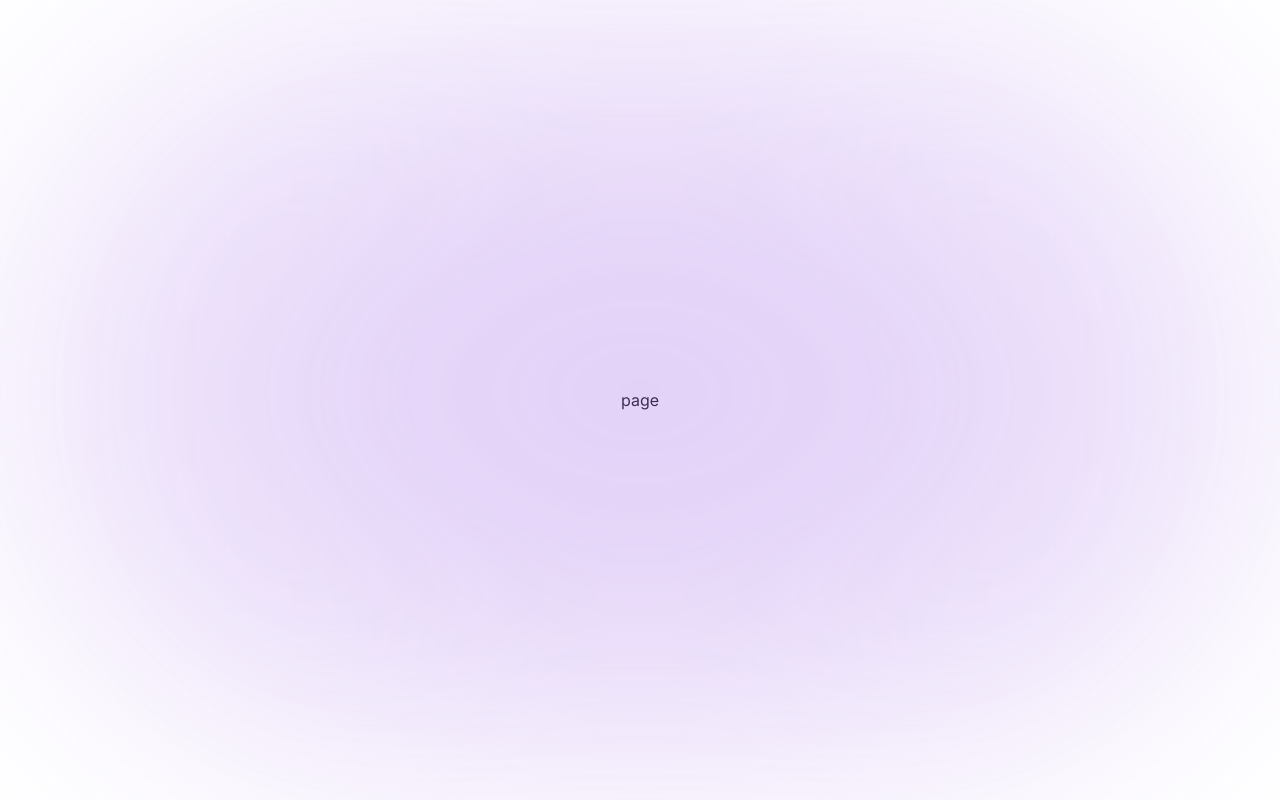
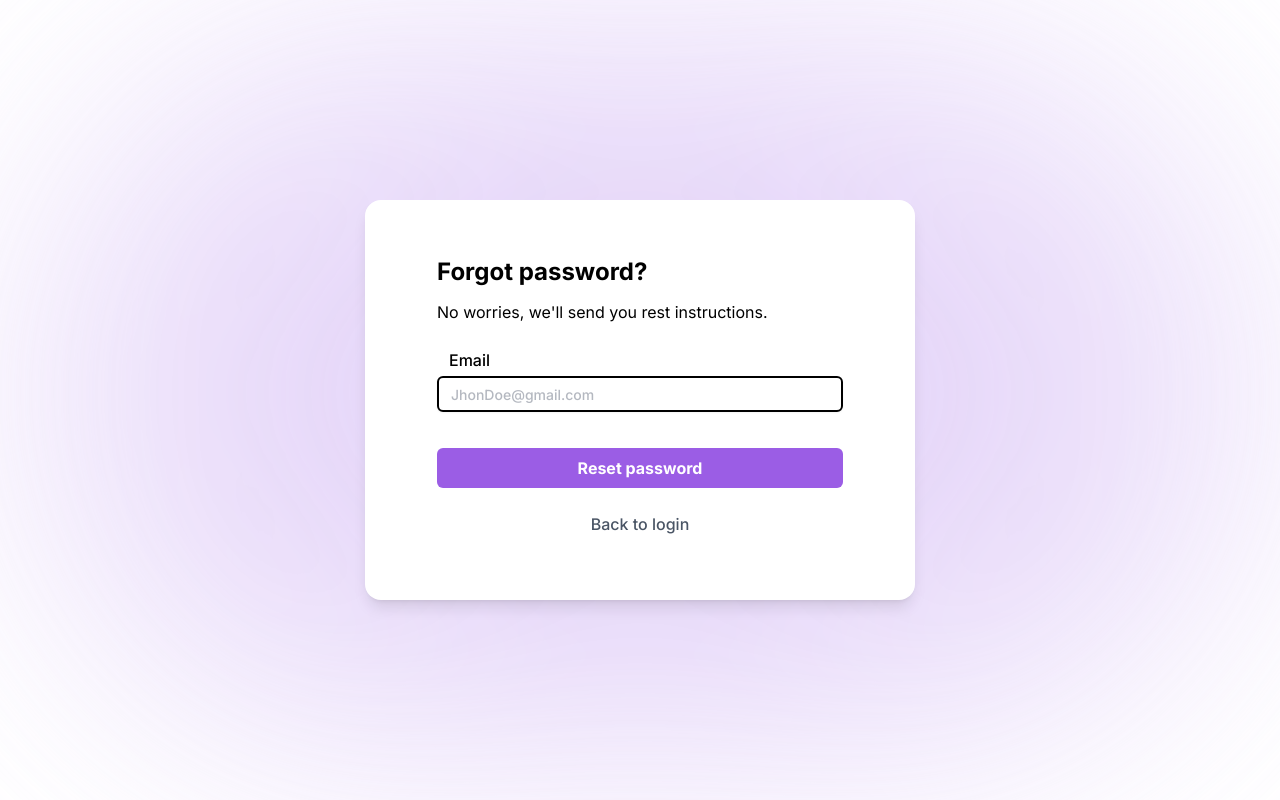
Before and after one commit to AzzOu3108/CodeMind, a Next.js app in the folder frontend/: page /auth/forget-password in a window 1280 px wide. Built offline with nearby package versions, Linux system fonts and the light colour scheme.

Commit message:
forget password form

```diff
--- /dev/null
+++ b/frontend/app/auth/forget-password/ForgetPassForm.tsx
@@ -0,0 +1,60 @@
+import AuthInputs from '@/app/components/ui/AuthInputs'
+import Link from 'next/link'
+import React, { useState } from 'react'
+import { toast } from 'sonner'
+
+export default function ForgetPassForm() {
+  const [formData, setFormData] = useState({ email: "" })
+
+  const handleChange = (e: React.ChangeEvent<HTMLInputElement>) => {
+    setFormData({ ...formData, [e.target.name]: e.target.value })
+  }
+
+  const handleSubmit = async (e: React.FormEvent) => {
+    e.preventDefault()
+    try {
+      const response = await fetch("", { //TODO: forget password logic
+        method: "POST",
+        headers: { "Content-Type": "application/json" },
+        body: JSON.stringify(formData),
+      })
+
+      if (!response.ok) {
+        const errorData = await response.json()
+        toast.error(errorData.message || "Invalid email. Please try again.")
+      } else {
+        toast.success("Check your email to reset your password.")
+        setFormData({ email: "" })
+      }
+    } catch (err) {
+      toast.error("An unexpected error occurred. Please try again.")
+    }
+  }
+
+  return (
+    <form className='flex flex-col space-y-6'>
+        <AuthInputs
+        label='Email'
+        id='email'
+        name='email'
+        placeholder="JhonDoe@gmail.com"
+        required
+        />
+
+        <div className='flex flex-col space-y-6'>
+        <button
+        type="submit"
+        className="mt-3 w-full bg-primary text-white font-semibold py-2 rounded-md hover:bg-primary/90 transition-colors cursor-pointer"
+      >
+        Reset password
+      </button>
+
+      <Link href="/auth/login"
+      className='text-center text-gray-600 hover:text-gray-700 ease-in-out transition-colors font-medium'
+      >
+      Back to login
+      </Link>
+      </div>
+    </form>
+  )
+}
--- a/frontend/app/auth/forget-password/page.tsx
+++ b/frontend/app/auth/forget-password/page.tsx
@@ -1,7 +1,16 @@
 import React from 'react'
+import PasswordCard from '@/app/components/cards/PasswordCard'
+import ForgetPassForm from './ForgetPassForm'
 
 export default function page() {
   return (
-    <div>page</div>
+    <div className='flex justify-center items-center min-h-screen'>
+      <PasswordCard
+       title='Forgot password?'
+       text= {`No worries, we'll send you rest instructions.`}
+       >
+        <ForgetPassForm/>
+      </PasswordCard>
+    </div>
   )
 }
--- /dev/null
+++ b/frontend/app/auth/rest-password/RestPassForm.tsx
@@ -0,0 +1,7 @@
+import React from 'react'
+
+export default function RestPassForm() {
+  return (
+    <div>RestPassForm</div>
+  )
+}
--- /dev/null
+++ b/frontend/app/components/cards/PasswordCard.tsx
@@ -0,0 +1,24 @@
+import React from 'react'
+
+export default function PasswordCard({
+    title,
+    text,
+    children
+}:{
+    title: string;
+    text: string;
+    children: React.ReactNode
+}
+) {
+  return (
+    <div  className='flex flex-col items-start bg-white backdrop-blur-md shadow-lg py-5 px-18 rounded-2xl w-[550px] min-h-[400px]'>
+        <div className='flex flex-col mt-9 mb-6 space-y-3'>
+            <h2 className='text-2xl font-semibold'>{title}</h2>
+            <p className='font-normal'>{text}</p>
+        </div>
+        <div className='w-full'>
+            {children}
+        </div>
+    </div>
+  )
+}
--- a/frontend/package.json
+++ b/frontend/package.json
@@ -19,6 +19,7 @@
     "react": "19.1.0",
     "react-dom": "19.1.0",
     "recharts": "^3.2.0",
+    "sonner": "^2.0.7",
     "tailwind-merge": "^3.3.1"
   },
   "devDependencies": {
```
Also changed, not shown: 1 other file (tests, documents, lock files or other folders).
